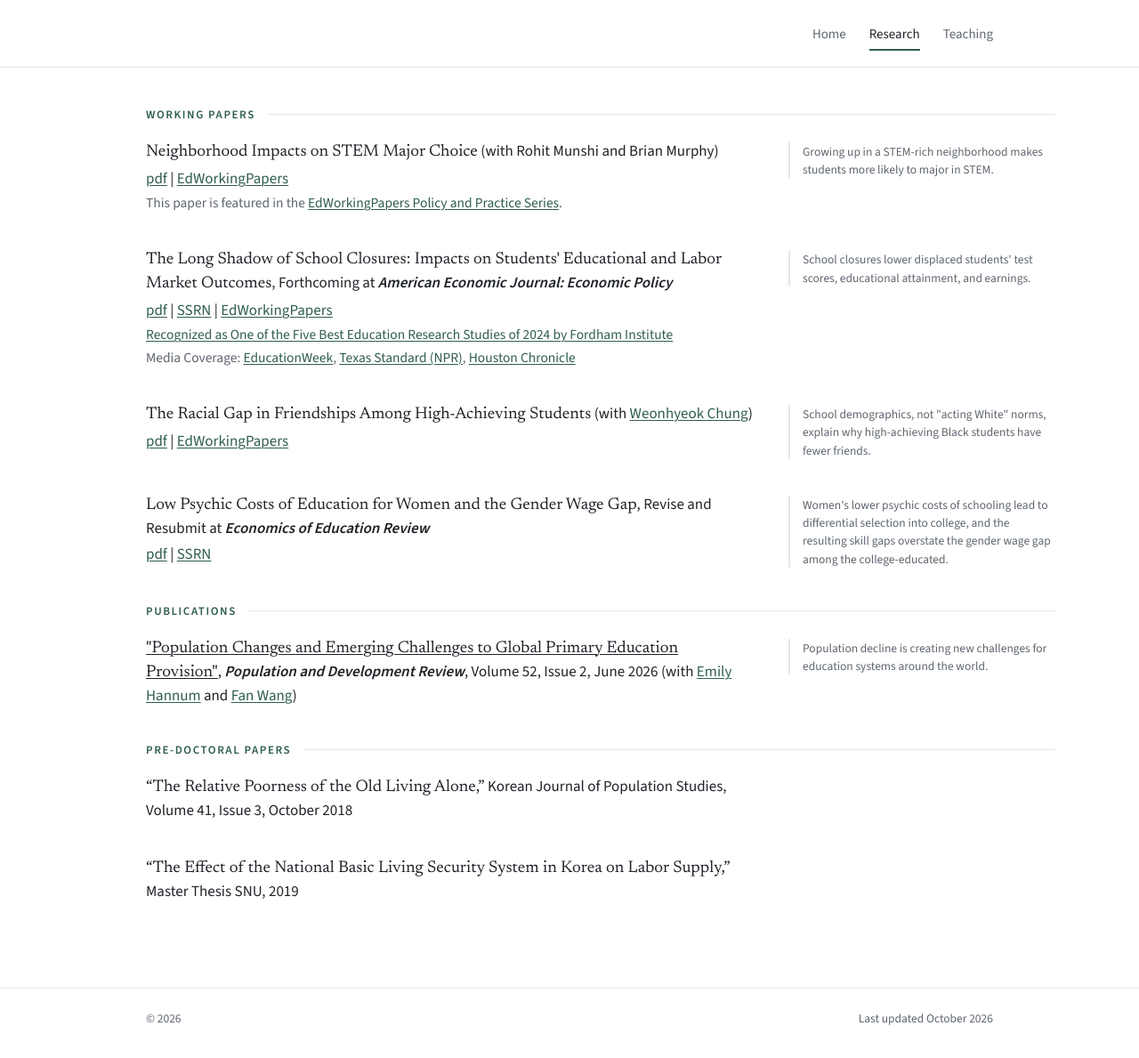
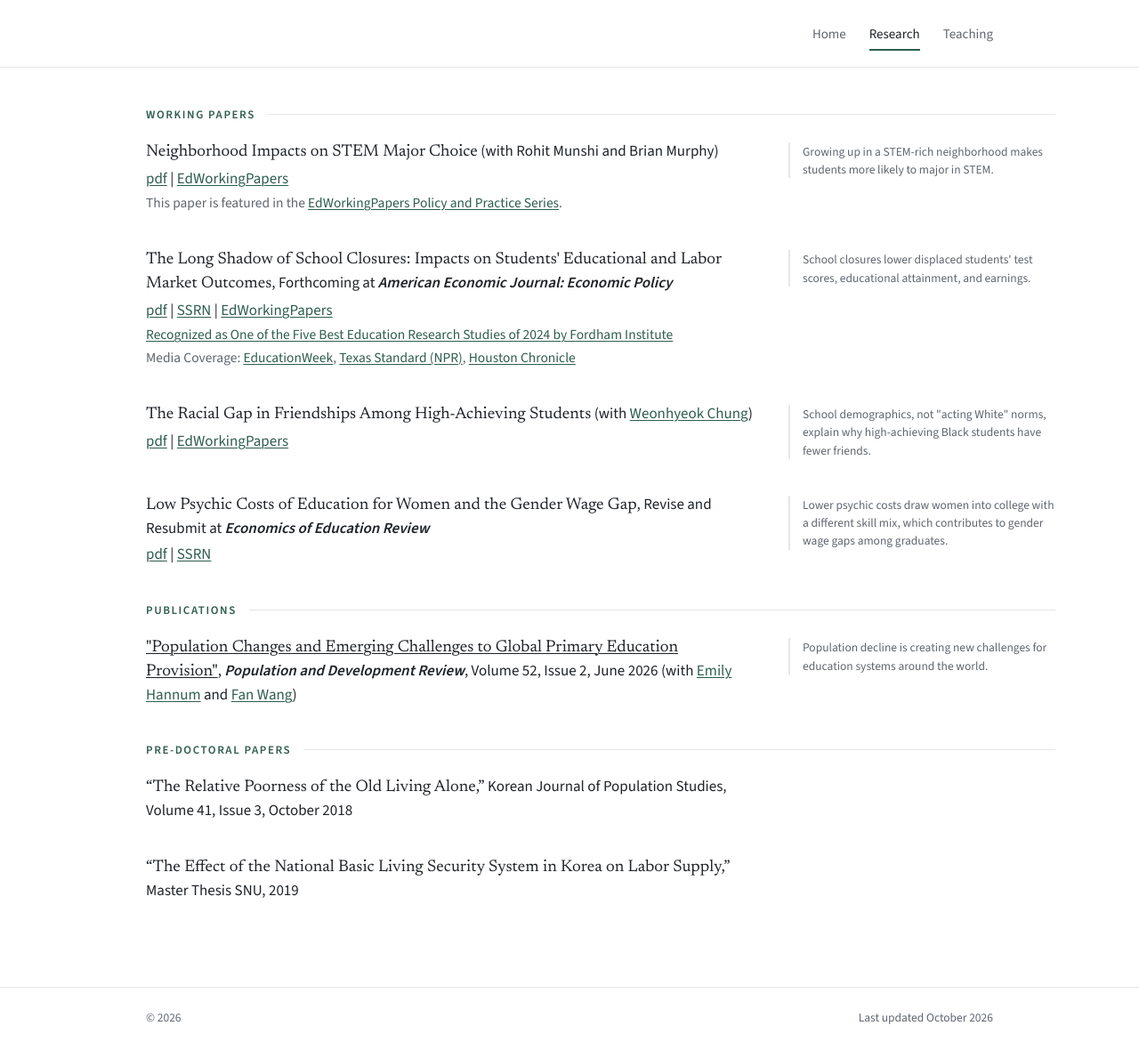
Before and after one commit to Jeonghyeok-Kim/Jeonghyeok-Kim.github.io, a Jekyll site: the page built from research.html, in a window 1280 px wide. Shown: the whole page at 89% size. Built offline with Jekyll 4.4.1, drawn with Linux system fonts in a browser that asks for light colours.

Commit message:
Final psychic-costs summary wording (draft, not pushed)
Co-Authored-By: Claude Opus 5.5 <noreply@anthropic.com>
Claude-Session: https://claude.ai/code/session_01C8SfPgZMHDBmCfKXUXuK3z

```diff
--- a/_data/papers.yml
+++ b/_data/papers.yml
@@ -45,7 +45,7 @@ working_papers:
       EdWorkingPapers: https://edworkingpapers.com/ai24-1025
 
   - title: "Low Psychic Costs of Education for Women and the Gender Wage Gap"
-    summary: "Women's lower psychic costs of schooling lead to differential selection into college, and the resulting skill gaps overstate the gender wage gap among the college-educated."
+    summary: "Lower psychic costs draw women into college with a different skill mix, which contributes to gender wage gaps among graduates."
     info: ", Revise and Resubmit at *Economics of Education Review*"
     links:
       pdf: /assets/Noncognitive_skills_and_gender_gaps.pdf
```
